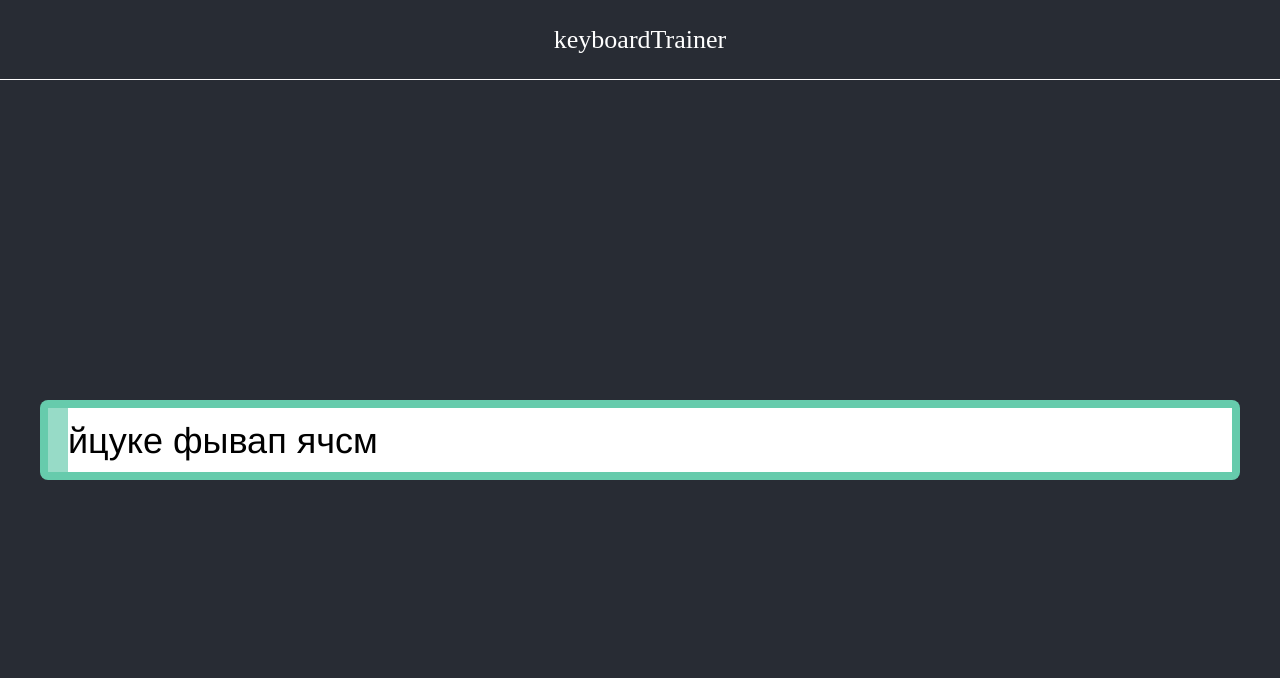
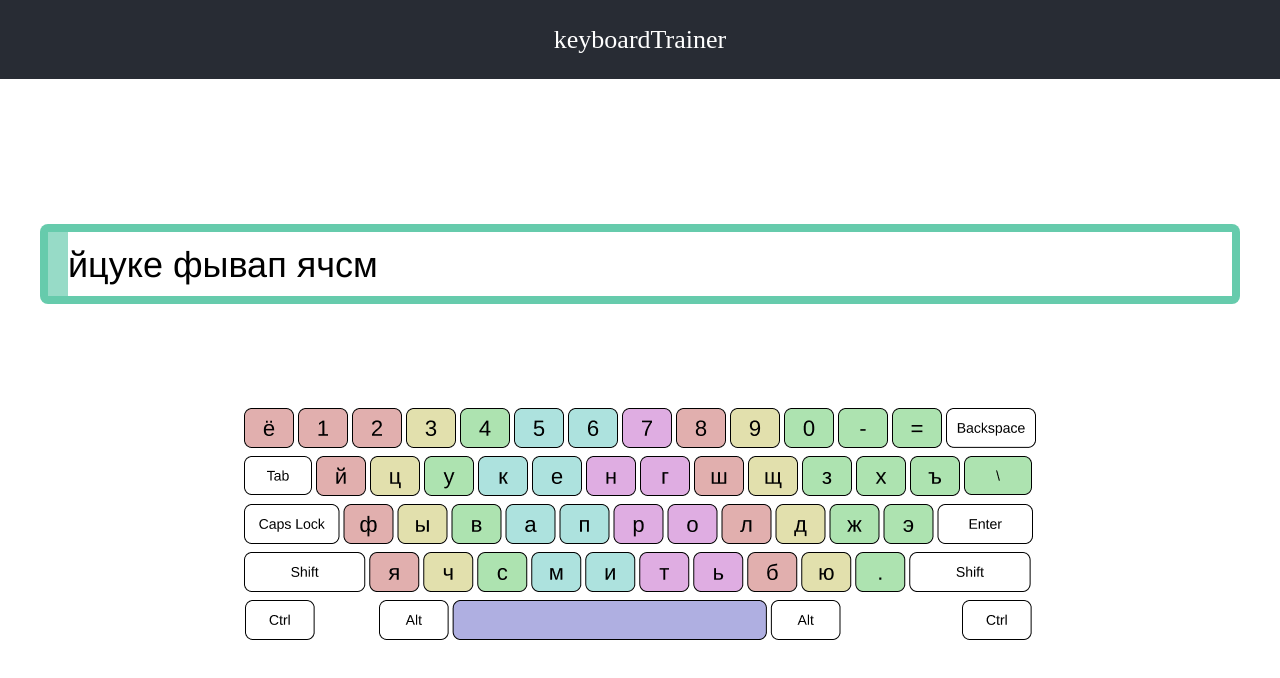
Before and after one commit to ZingerXY/keyboardTrainer, a React (Create React App) app: page / in a window 1280 px wide. Shown: the top 678 px of the page. Built offline with nearby package versions, Linux system fonts and the light colour scheme.

Commit message:
Add keyboard picture

```diff
--- a/src/App.js
+++ b/src/App.js
@@ -1,6 +1,7 @@
 import './App.scss';
 import Header from "./components/Header/Header";
 import RunningString from './components/RunningString/RunningString';
+import Keyboard from './components/Keyboard/Keyboard';
 
 function App() {
   return (
@@ -8,6 +9,7 @@ function App() {
       <Header />
       <main className='Main-part'>
         <RunningString />
+        <Keyboard />
       </main>
 
     </div>
--- a/src/App.scss
+++ b/src/App.scss
@@ -12,7 +12,7 @@
 }
 
 .Main-part {
-  background-color: #282c34;
+  background-color: #fff;
   min-height: 90vh;
   display: flex;
   flex-direction: column;
--- /dev/null
+++ b/src/components/Keyboard/Keyboard.jsx
@@ -0,0 +1,12 @@
+import React from "react"
+import './Keyboard.scss'
+
+const Keyboard = () => {
+    return (
+        <div className='Keyboard'>
+            <img src='./img/Клавиатура.png' alt="Клавиатура" className="Keyboard-img"/>
+        </div>
+    )
+}
+
+export default Keyboard
--- /dev/null
+++ b/src/components/Keyboard/Keyboard.scss
@@ -0,0 +1,5 @@
+.Keyboard {
+    &-img {
+        pointer-events: none;
+    }
+}
--- a/src/components/RunningString/RunningString.jsx
+++ b/src/components/RunningString/RunningString.jsx
@@ -27,7 +27,6 @@ const RunningString = () => {
             console.log(startWord.substring(1))
         }
         */
-        console.log(startWord[1])
         if (startWord.length < 1) { //Проверяет, закончилось ли слово
             //generateWord()
         } else {
@@ -43,7 +42,6 @@ const RunningString = () => {
             event.preventDefault();
             CurrectInput(); // Вызывает метод с логикой
           } else {
-            console.log(stringId.current)
           }
         };
 
--- a/src/components/RunningString/RunningString.scss
+++ b/src/components/RunningString/RunningString.scss
@@ -10,7 +10,7 @@
     border: 8px solid rgba(0, 168, 118, 0.6);
     border-radius: 8px;
     box-sizing: border-box;
-
+    margin-bottom: 6.063rem;
 
 }
 .input-text {
@@ -31,9 +31,10 @@
     padding-bottom: 20px;
     padding-left: 20px;
     box-sizing: border-box;
+    white-space: pre;
 }
 .start-string {
-
+    white-space: pre;
     color: #000000;
 
 }
```
Also changed, not shown: public/img/Клавиатура.png (added).
